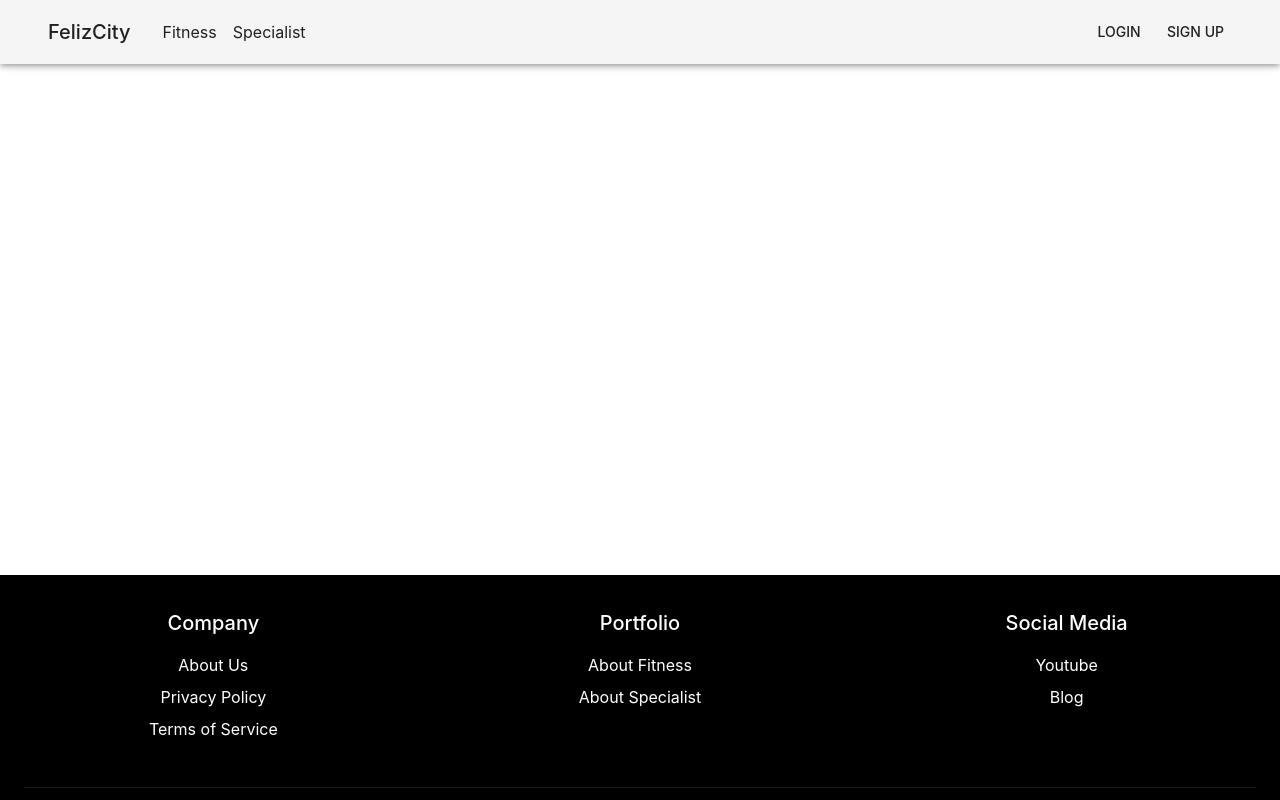
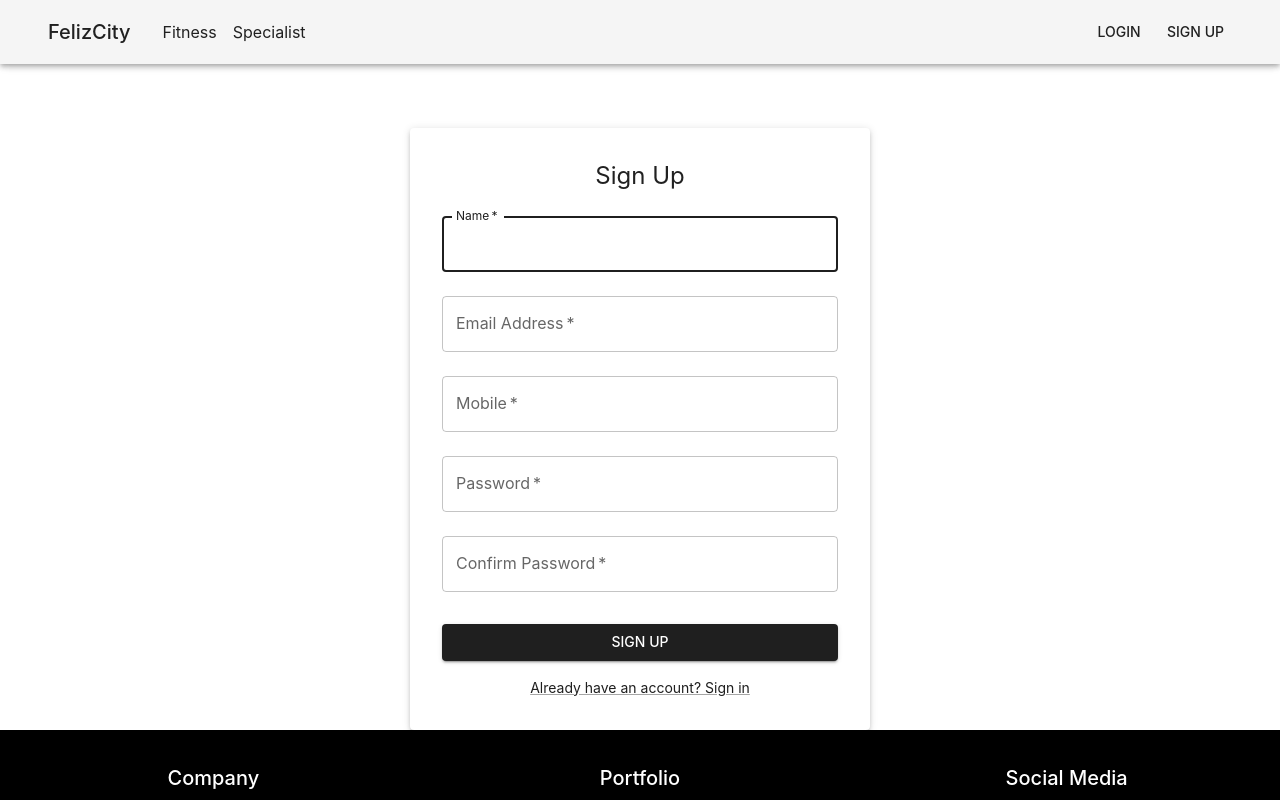
Before and after one commit to beiryu/rome, a React (Create React App) app in the folder client/: page /register in a window 1280 px wide. Shown: the top 800 px of the page. Built offline with nearby package versions, Linux system fonts and the light colour scheme.

Commit message:
feat: add registration functionality with RegisterForm component; update routing and links in App and Header components

```diff
--- a/client/src/App.js
+++ b/client/src/App.js
@@ -10,7 +10,7 @@ import SpecialistListing from './pages/SpecialistListing';
 import FitnessDetail from './pages/FitnessDetail';
 import SpecialistDetail from './pages/SpecialistDetail';
 import Login from './pages/Login';
-// import Register from "./pages/Register";
+import Register from './pages/Register';
 // import ForgotPassword from "./pages/ForgotPassword";
 // import AboutUs from "./pages/AboutUs";
 // import PrivacyPolicy from "./pages/PrivacyPolicy";
@@ -56,6 +56,7 @@ const App = () => {
           >
             <Routes>
               <Route path="/login" element={<Login />} />
+              <Route path="/register" element={<Register />} />
               <Route path="/" element={<Hero />} />
               <Route path="/fitness-listing" element={<FitnessListing />} />
               <Route path="/fitness-listing/:id" element={<FitnessDetail />} />
--- a/client/src/components/Header.js
+++ b/client/src/components/Header.js
@@ -62,7 +62,7 @@ const Header = () => {
             <Button color="inherit" component={Link} to="/login">
               Login
             </Button>
-            <Button color="inherit" component={Link} to="/signup">
+            <Button color="inherit" component={Link} to="/register">
               Sign Up
             </Button>
           </Box>
--- a/client/src/components/LoginForm.js
+++ b/client/src/components/LoginForm.js
@@ -8,8 +8,10 @@ import {
   Container,
   InputAdornment,
   IconButton,
+  Link,
 } from '@mui/material';
 import { Visibility, VisibilityOff } from '@mui/icons-material';
+import { Link as RouterLink } from 'react-router-dom';
 
 const LoginForm = () => {
   const [formData, setFormData] = useState({
@@ -86,18 +88,15 @@ const LoginForm = () => {
               type="submit"
               fullWidth
               variant="contained"
-              sx={{
-                mt: 1,
-                mb: 2,
-                py: 1.5,
-                backgroundColor: 'primary.main',
-                '&:hover': {
-                  backgroundColor: 'primary.dark',
-                },
-              }}
+              sx={{ mt: 3, mb: 2 }}
             >
-              Log In
+              Login
             </Button>
+            <Box sx={{ textAlign: 'center' }}>
+              <Link component={RouterLink} to="/register" variant="body2">
+                Don't have an account? Sign up
+              </Link>
+            </Box>
           </form>
         </Paper>
       </Box>
--- /dev/null
+++ b/client/src/components/RegisterForm.js
@@ -0,0 +1,135 @@
+import React, { useState } from 'react';
+import {
+  Container,
+  Box,
+  Typography,
+  TextField,
+  Button,
+  Link,
+  Paper,
+} from '@mui/material';
+import { Link as RouterLink } from 'react-router-dom';
+
+const Register = () => {
+  const [formData, setFormData] = useState({
+    name: '',
+    email: '',
+    mobile: '',
+    password: '',
+    confirmPassword: '',
+  });
+
+  const handleSubmit = (e) => {
+    e.preventDefault();
+    console.log('Registration data:', formData);
+  };
+
+  const handleChange = (e) => {
+    setFormData({
+      ...formData,
+      [e.target.name]: e.target.value,
+    });
+  };
+
+  return (
+    <Container component="main" maxWidth="xs">
+      <Box
+        sx={{
+          marginTop: 8,
+          display: 'flex',
+          flexDirection: 'column',
+          alignItems: 'center',
+        }}
+      >
+        <Paper
+          elevation={3}
+          sx={{
+            padding: 4,
+            display: 'flex',
+            flexDirection: 'column',
+            alignItems: 'center',
+            width: '100%',
+          }}
+        >
+          <Typography component="h1" variant="h5">
+            Sign Up
+          </Typography>
+          <Box component="form" onSubmit={handleSubmit} sx={{ mt: 1 }}>
+            <TextField
+              margin="normal"
+              required
+              fullWidth
+              id="name"
+              label="Name"
+              name="name"
+              autoComplete="name"
+              autoFocus
+              value={formData.name}
+              onChange={handleChange}
+            />
+            <TextField
+              margin="normal"
+              required
+              fullWidth
+              id="email"
+              label="Email Address"
+              name="email"
+              autoComplete="email"
+              value={formData.email}
+              onChange={handleChange}
+            />
+            <TextField
+              margin="normal"
+              required
+              fullWidth
+              id="mobile"
+              label="Mobile"
+              name="mobile"
+              autoComplete="mobile"
+              value={formData.mobile}
+              onChange={handleChange}
+            />
+            <TextField
+              margin="normal"
+              required
+              fullWidth
+              name="password"
+              label="Password"
+              type="password"
+              id="password"
+              autoComplete="new-password"
+              value={formData.password}
+              onChange={handleChange}
+            />
+            <TextField
+              margin="normal"
+              required
+              fullWidth
+              name="confirmPassword"
+              label="Confirm Password"
+              type="password"
+              id="confirmPassword"
+              value={formData.confirmPassword}
+              onChange={handleChange}
+            />
+            <Button
+              type="submit"
+              fullWidth
+              variant="contained"
+              sx={{ mt: 3, mb: 2 }}
+            >
+              Sign Up
+            </Button>
+            <Box sx={{ textAlign: 'center' }}>
+              <Link component={RouterLink} to="/login" variant="body2">
+                Already have an account? Sign in
+              </Link>
+            </Box>
+          </Box>
+        </Paper>
+      </Box>
+    </Container>
+  );
+};
+
+export default Register;
--- /dev/null
+++ b/client/src/pages/Register.js
@@ -0,0 +1,8 @@
+import React from 'react';
+import RegisterForm from '../components/RegisterForm';
+
+const Register = () => {
+  return <RegisterForm />;
+};
+
+export default Register;
```
